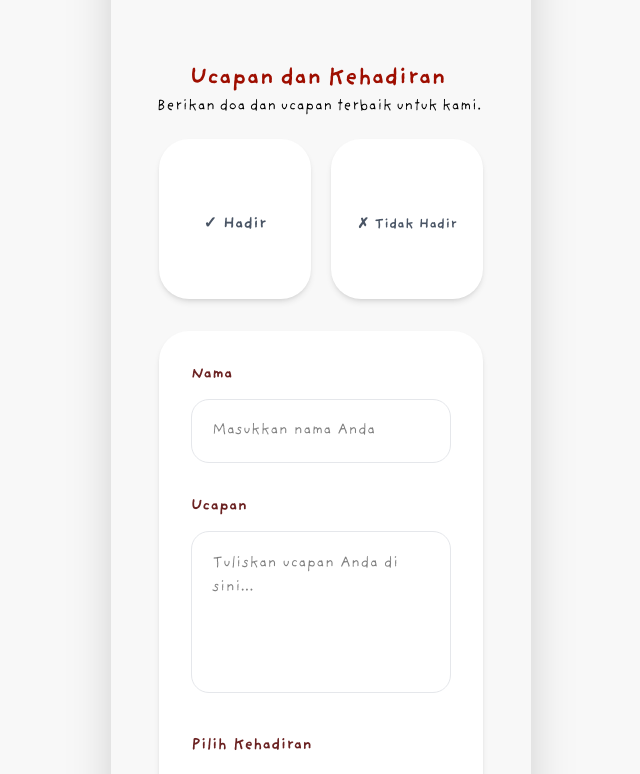
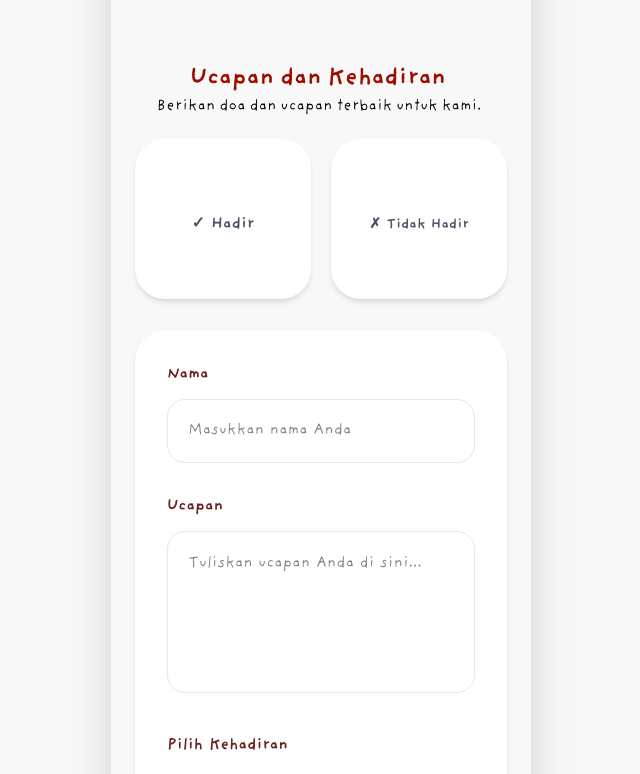
Before and after one commit to fajar035/fe-nafil-kawin, a React (Vite) app: page /home in a window 1280 px wide. Shown: the part 2886-3660 px from the top of the page, without its empty margins (319-959 px from the left). Built offline with nearby package versions, Linux system fonts and the light colour scheme; no server answers.

Commit message:
fix: padding form

```diff
--- a/src/components/Form.jsx
+++ b/src/components/Form.jsx
@@ -65,7 +65,7 @@
       transition={{
         duration: 0.7,
       }}
-      className="w-full px-6 py-5 bg-[#f8f8f8]"
+      className="w-full py-5 bg-[#f8f8f8]"
     >
       {/* Counter */}
       <div className="grid grid-cols-2 gap-5 mb-8">
```
